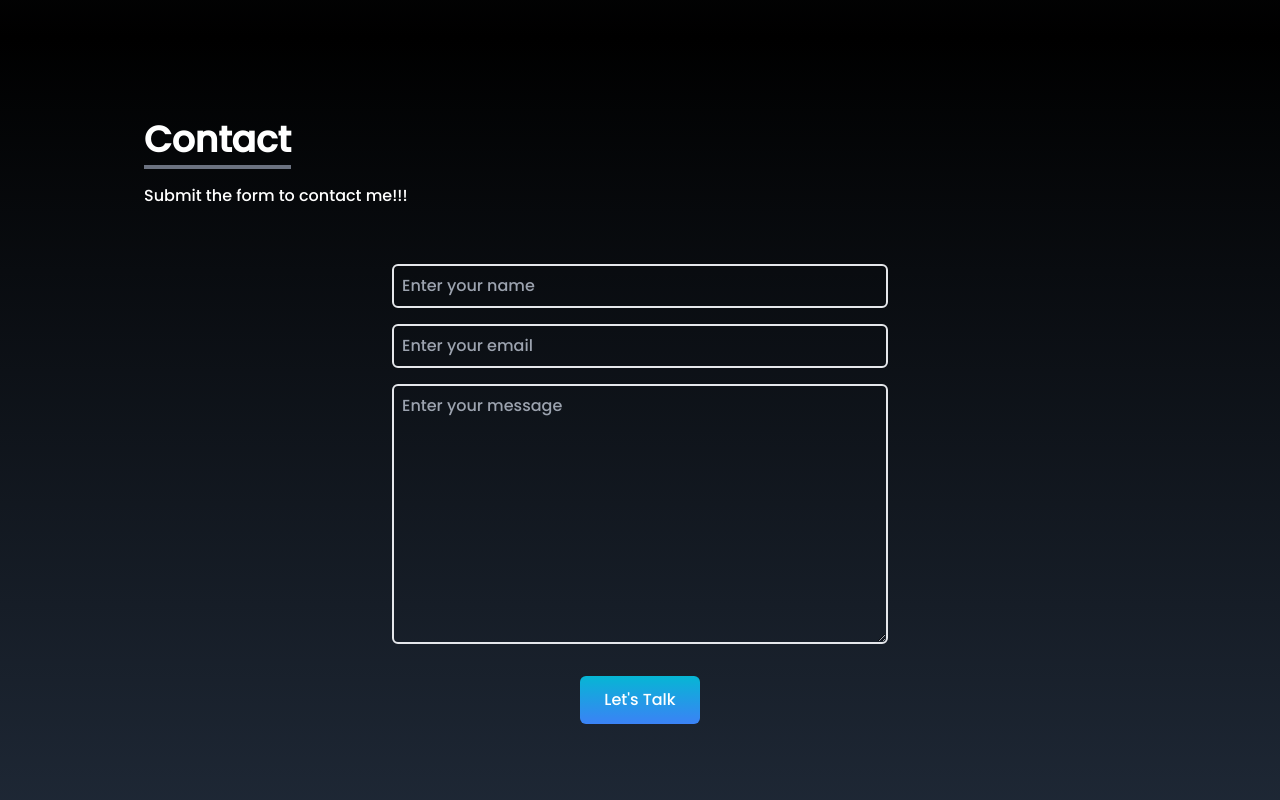
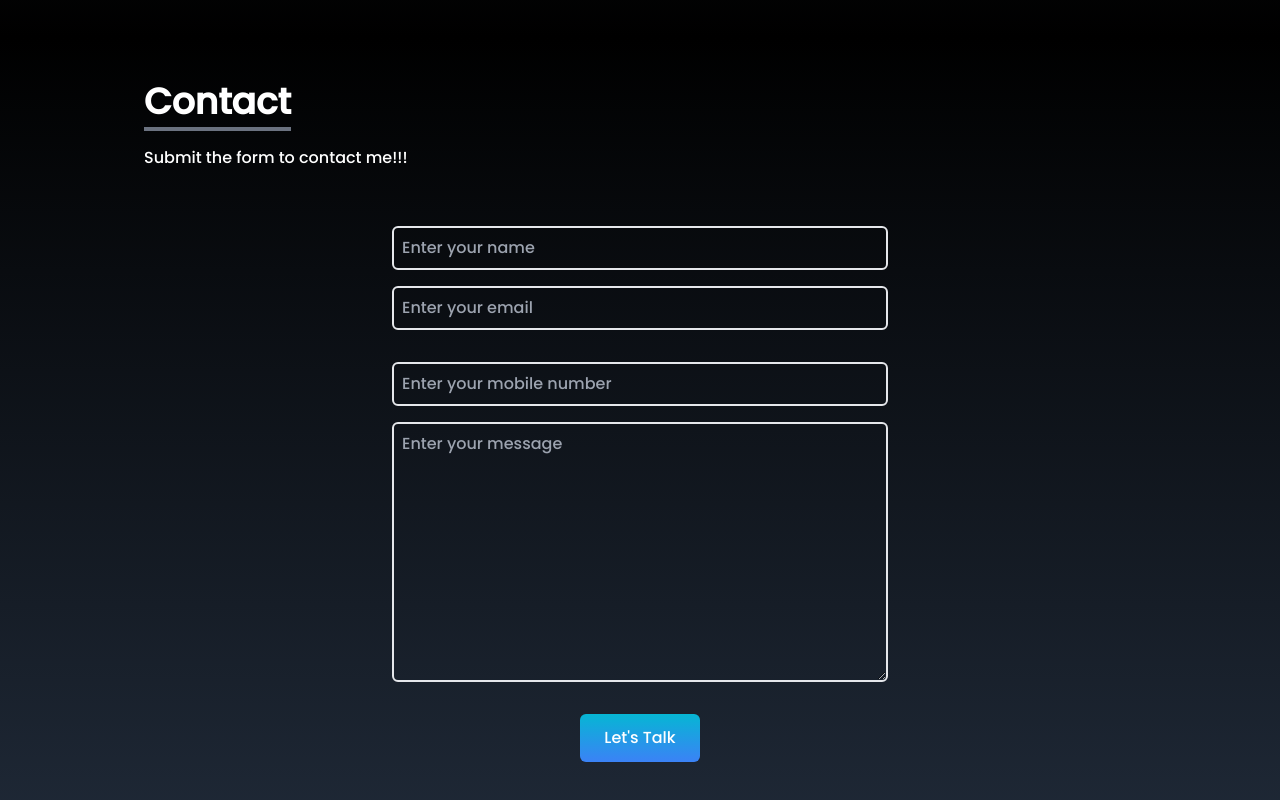
Before and after one commit to sayantan1111/my-portfolio, a React (Create React App) app: page / in a window 1280 px wide. Shown: the part 3162-3962 px from the top of the page. Built offline with nearby package versions, Linux system fonts and the light colour scheme; the HTML template or start-up script is replaced by a standard one.

Commit message:
Update Contact.jsx

```diff
--- a/src/components/Contact.jsx
+++ b/src/components/Contact.jsx
@@ -12,6 +12,8 @@
                 <form action="https://getform.io/f/61d6a2c5-a12b-4468-a817-baf4c926e927" method='POST' className='flex flex-col w-full md:w-1/2'>
                     <input type='text' name='name' placeholder='Enter your name' className='p-2 bg-transparent border-2 rounded-md text-white focus:outline-none'/>
                     <input type='text' name='email' placeholder='Enter your email' className='my-4 p-2 bg-transparent border-2 rounded-md text-white focus:outline-none'/>
+                        <input type='number' name='mobilenumber' placeholder='Enter your mobile number' className='my-4 p-2 bg-transparent border-2 rounded-md text-white focus:outline-none'/>
+
 <textarea name='message' placeholder='Enter your message' rows='10' className='p-2 bg-transparent border-2 rounded-md text-white focus:outline-none'></textarea>
 <button className='text-white bg-gradient-to-b from-cyan-500 to-blue-500 px-6 py-3 my-8 mx-auto flex items-center rounded-md hover:scale-110 duration-300'>Let's Talk</button>
                 </form>
```
